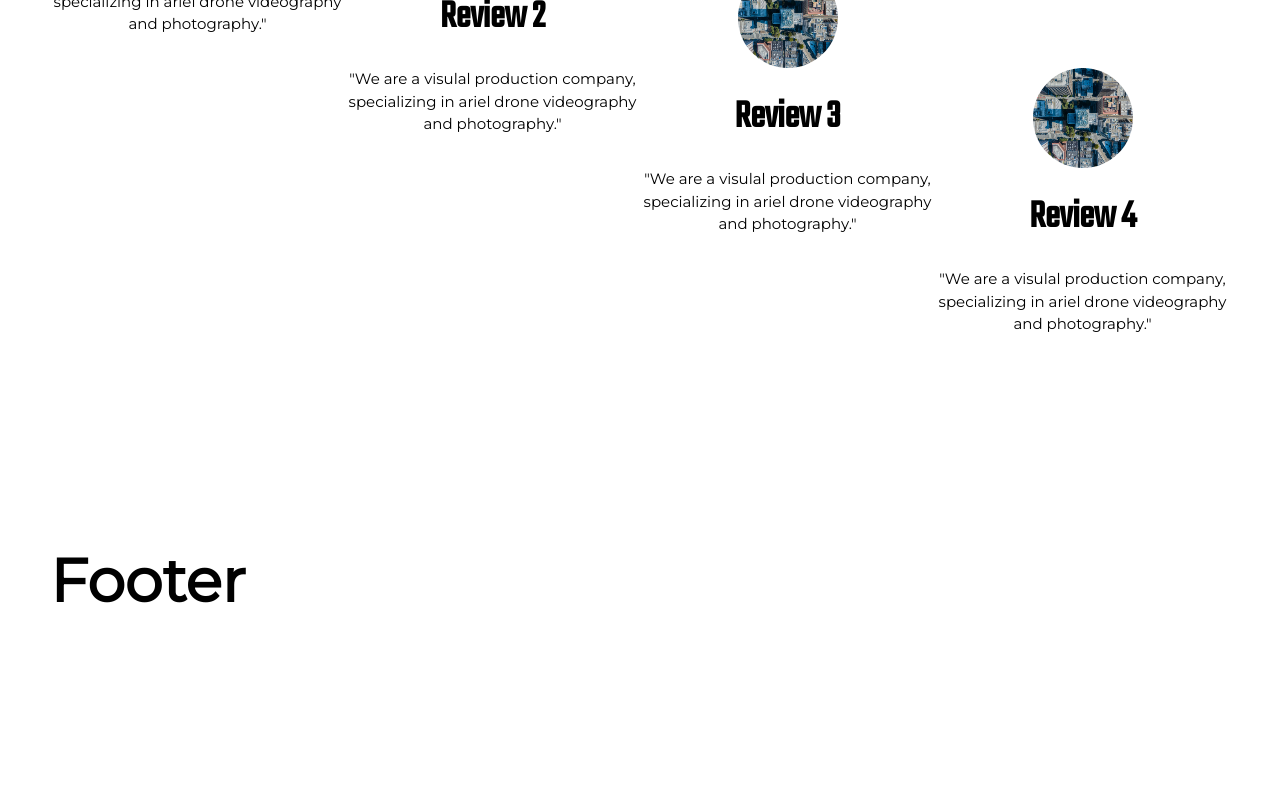
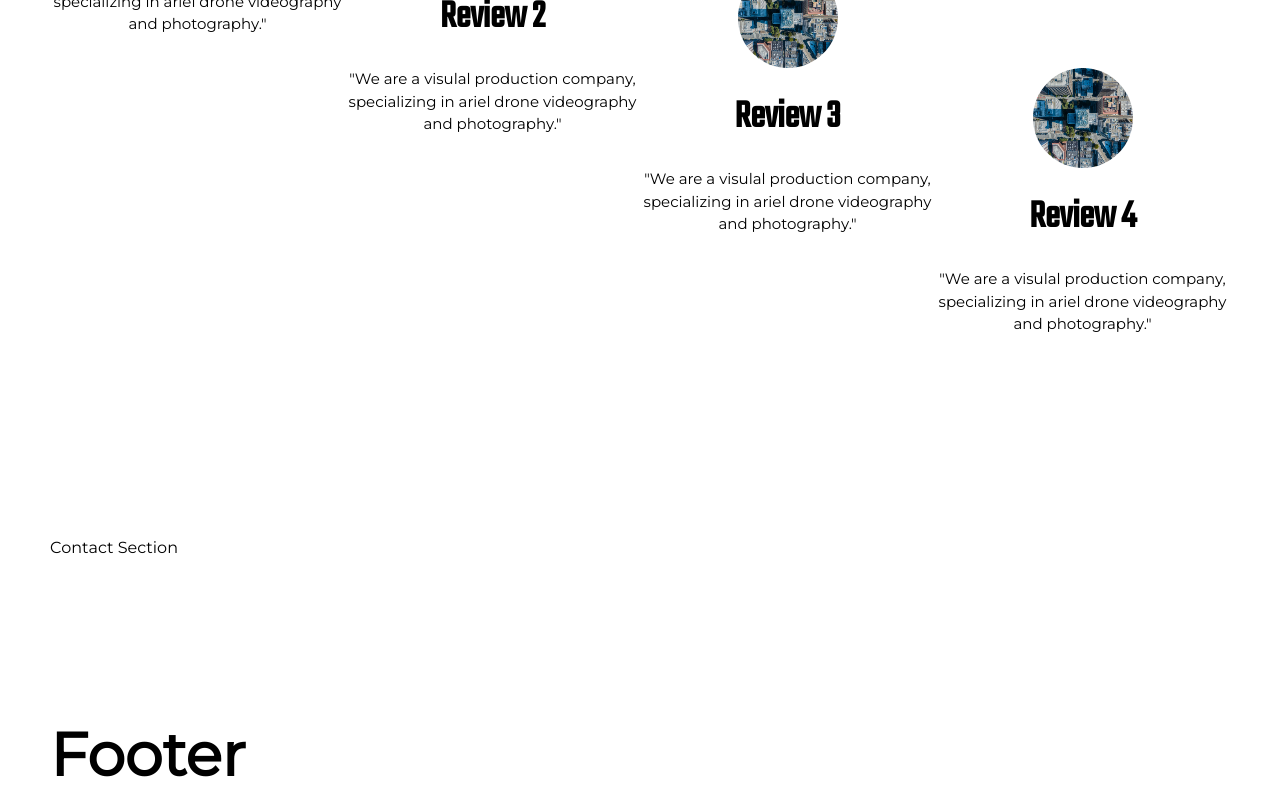
Before and after one commit to ChristianWare/templateOne, a Next.js app: page / in a window 1280 px wide. Shown: the part 4923-5723 px from the top of the page. Before the commit the page ends 5549 px from the top, so only its background shows below. Built offline with nearby package versions, Linux system fonts and the light colour scheme.

Commit message:
Contact Section Start

```diff
--- a/pages/index.js
+++ b/pages/index.js
@@ -5,6 +5,7 @@ import Misc from "../src/comps/Misc";
 import WhyChooseUs from "../src/comps/WhyChooseUs";
 import Portfolio from "../src/comps/Portfolio";
 import Reviews from "../src/comps/Reviews";
+import ContactSection from "../src/comps/ContactSection";
 
 export default function Home() {
   return (
@@ -16,6 +17,7 @@ export default function Home() {
       <WhyChooseUs />
       <Portfolio />
       <Reviews />
+      <ContactSection />
     </div>
   );
 }
--- /dev/null
+++ b/src/comps/ContactSection.js
@@ -0,0 +1,7 @@
+import styles from "./ContactSection.module.css";
+
+function ContactSection() {
+  return <div className={styles.contactSectionContainer}>Contact Section</div>;
+}
+
+export default ContactSection;
--- /dev/null
+++ b/src/comps/ContactSection.module.css
@@ -0,0 +1,3 @@
+.contactSectionContainer {
+    margin-bottom: 15rem;
+}
```
